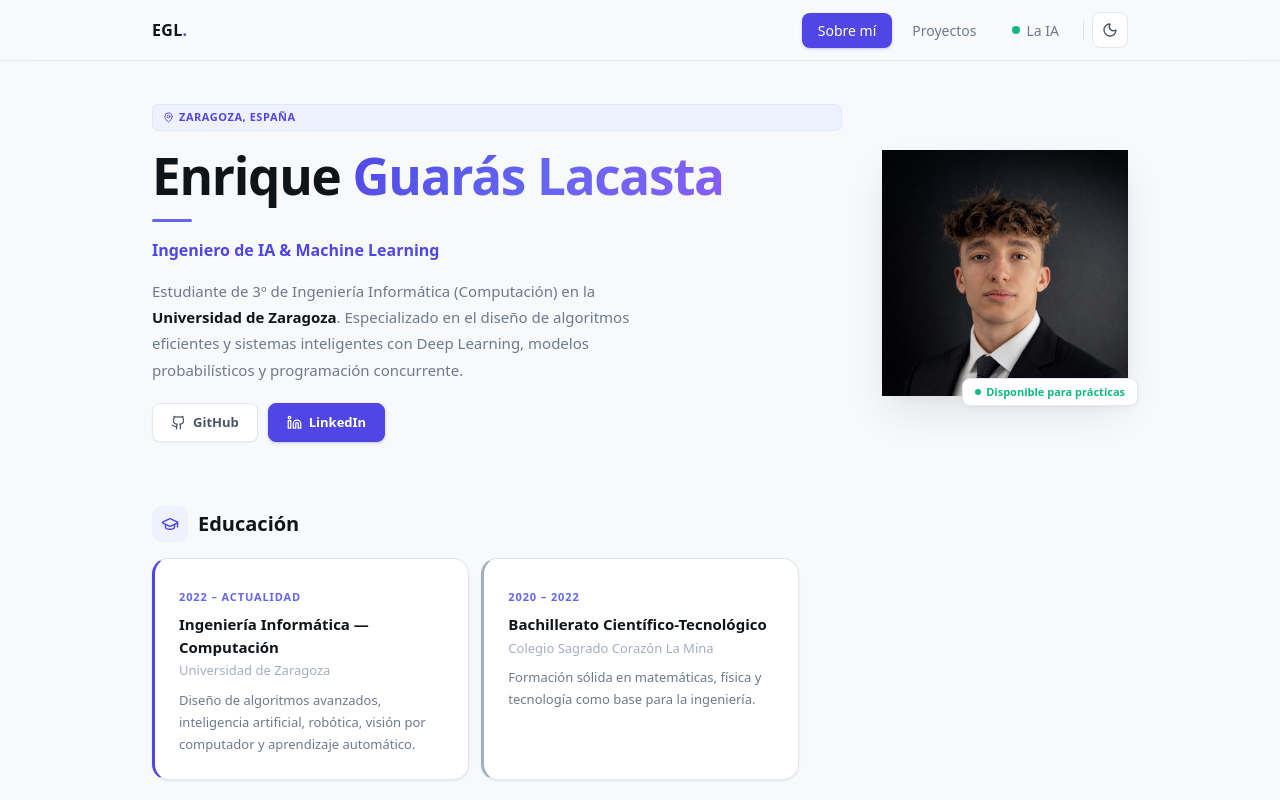
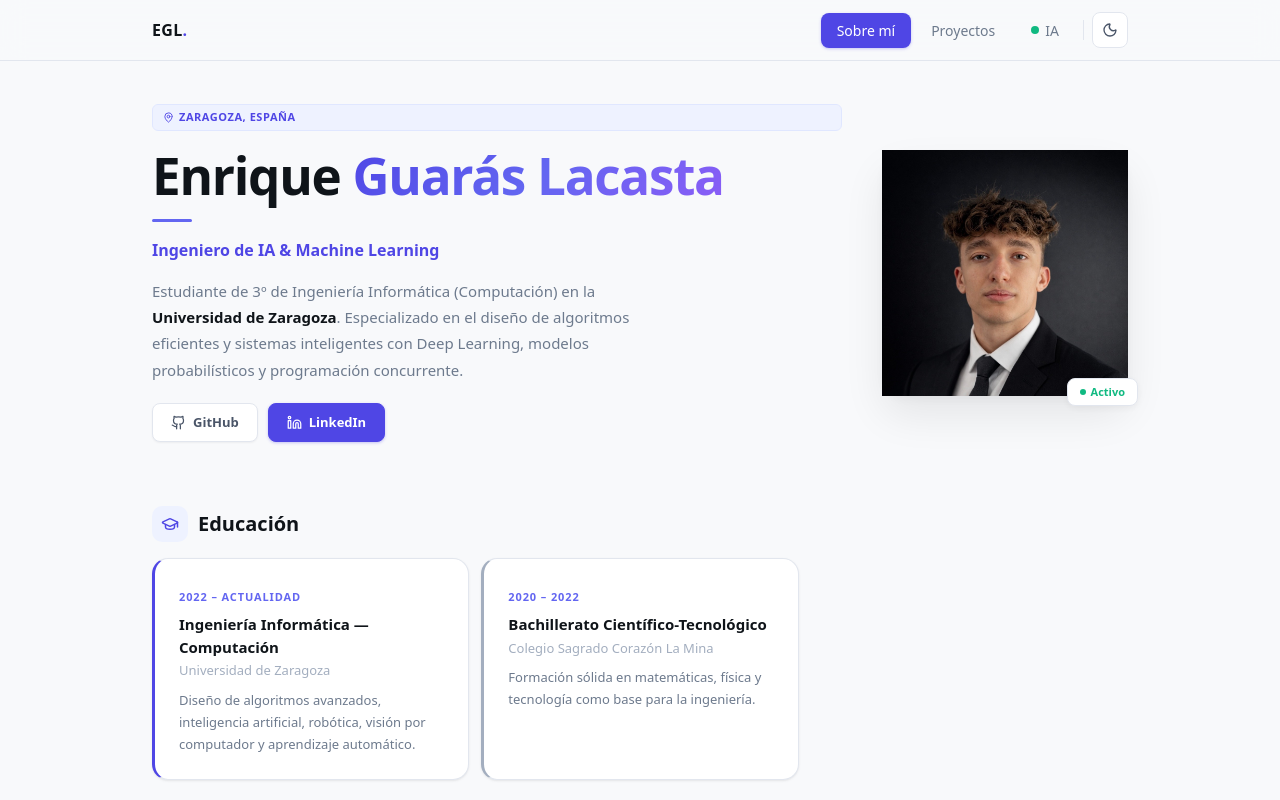
Before and after one commit to enriqgrs/Portfolio, a Next.js app: page / in a window 1280 px wide. Shown: the top 800 px of the page. Built offline with nearby package versions, Linux system fonts and the light colour scheme.

Commit message:
Cambiar 'Disponible para prácticas' a 'Activo' y 'La IA' a 'IA'

```diff
--- a/src/app/layout.tsx
+++ b/src/app/layout.tsx
@@ -53,7 +53,7 @@ export default function RootLayout({ children }: Readonly<{ children: React.Reac
                     <span className="absolute inline-flex h-full w-full rounded-full opacity-60" style={{ background: "#10B981", animation: "ping-custom 1.2s cubic-bezier(0,0,0.2,1) infinite" }} />
                     <span className="relative inline-flex rounded-full h-2 w-2" style={{ background: "#10B981" }} />
                   </span>
-                  La IA
+                  IA
                 </NavLink>
                 <div style={{ width: 1, height: 20, background: "var(--border)", margin: "0 4px" }} />
                 <ThemeToggle />
--- a/src/app/page.tsx
+++ b/src/app/page.tsx
@@ -91,7 +91,7 @@ export default function SobreMi() {
                 whiteSpace: "nowrap", display: "flex", alignItems: "center", gap: 5,
               }}>
                 <span style={{ width: 6, height: 6, borderRadius: "50%", background: "#10B981", flexShrink: 0 }} />
-                Disponible para prácticas
+                Activo
               </div>
             </div>
           </div>
```
